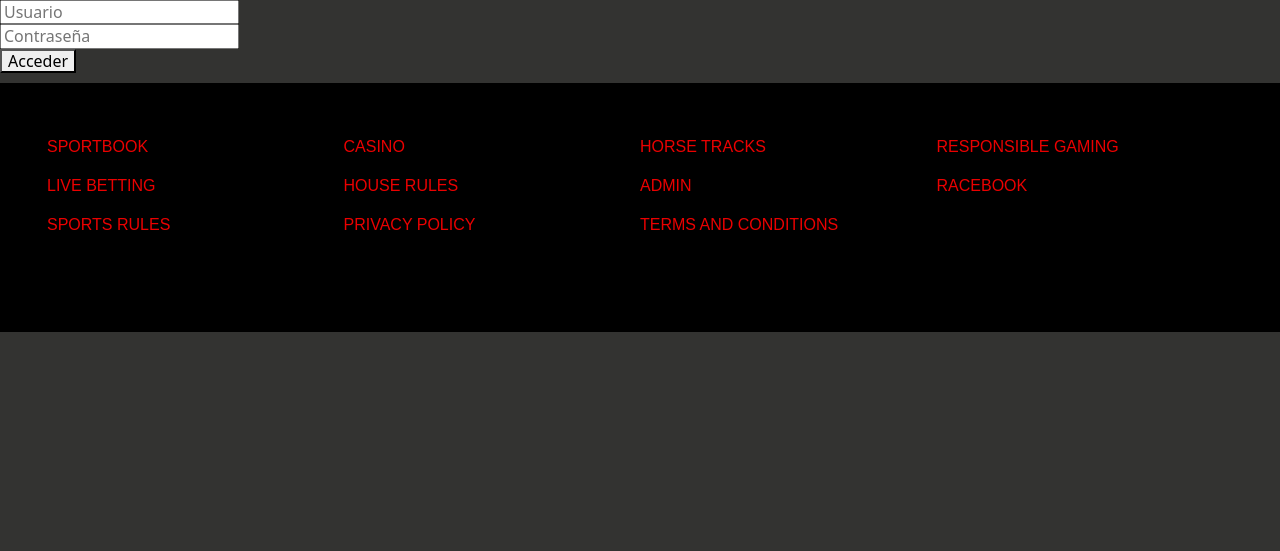
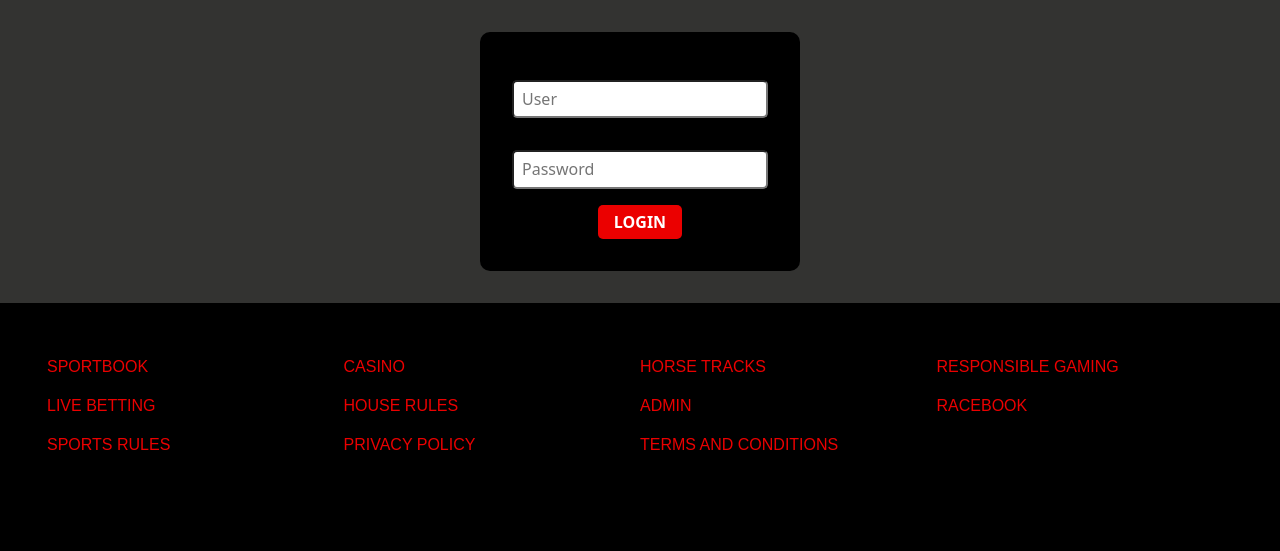
Before and after one commit to Nixon-fj/playdaredavil.com, a PHP site: page /login.html in a window 1280 px wide. Shown: the part 83-634 px from the top of the page. Run offline with PHP 8.4, Linux system fonts and the light colour scheme.

Commit message:
correcion del login

```diff
--- a/login.html
+++ b/login.html
@@ -34,41 +34,35 @@
         </div>
     </nav>
     <main role="main">
-        <!-- ----------------------------------------------------------- -->
-        <!-- <div class="login-container ">
-            <div id="loginM" class="login-container-form form-login d-flex d-md-none">
-                <form id="login-form" name="login-form" class="signUp__form" action="<?php echo M_LOGIN_URL; ?>" method="post">   <input type="hidden" name="siteID" id="siteID" value="<?php echo DGS_SITEID; ?>" />
-                    <input type="hidden" name="errorURL" value="<?php echo SITE_URL; ?>/?login-error" />
-                    <div class="">
-                        <input type="text" id="account" name="account" value="" placeholder="Usuario" class="signUp__form--input" />
+
+        <div class="login-container mx-auto">
+            <div id="loginD" class="d-none d-lg-flex flex-column mx-auto">
+                <form id="login-form" name="login-form" class="d-flex flex-column justify-content-center" action="<?php echo LOGIN_URL; ?>" method="post"> <input type="hidden" name="siteID" id="siteID" value="<?php echo DGS_SITEID; ?>" />
+                    <input type="hidden" name="errorURL" value="<?php echo SITE_URL; ?>?login-error"/>
+                    <div class="d-flex flex-column justify-content-center">
+                        <input type="text" id="account" name="account" value="" placeholder="User" class="login-input"/>
+                        <input type="password" id="password" name="password" value="" placeholder="Password" class="login-input"/>
                     </div>
-                    <div class="">
-                        <input type="password" id="password" name="password" value="" placeholder="Contrase&ntilde;a" class="signUp__form--input" />
-                    </div>
-                    <div class="">
-                        <button type="submit" class="btn-login" id="login-form-submit" name="login-form-submit" value="login">Acceder</button>
+                    <div class="mx-auto">
+                        <button type="submit" class="login-btn" id="login-form-submit" name="login-form-submit" value="login">LOGIN</button>
                     </div>
                 </form>
             </div>
-        </div> -->
+            <!-- ********************************mobile************************************************ -->
 
-        <!-- -------------------------------------------------------------- -->
-
-        <div class=" ">
-            <div id="loginD" class="">
-                <form id="login-form" name="login-form" class="" action="<?php echo LOGIN_URL; ?>" method="post"> <input type="hidden" name="siteID" id="siteID" value="<?php echo DGS_SITEID; ?>" />
-                    <input type="hidden" name="errorURL" value="<?php echo SITE_URL; ?>/?login-error" />
-                    <div >
-                        <input type="text" id="account" name="account" value="" placeholder="Usuario" class="" />
+            <div id="loginM" class="d-flex flex-column d-lg-none">
+                <form id="login-form" name="login-form" class="d-flex flex-column justify-content-center" action="<?php echo M_LOGIN_URL; ?>" method="post"><input type="hidden" name="siteID" id="siteID" value="<?php echo DGS_SITEID; ?>" />
+                    <input type="hidden" name="errorURL" value="<?php echo SITE_URL; ?>?login-error" />
+                    <div class="d-flex flex-column justify-content-center">
+                        <input type="text" id="account" name="account" placeholder="User" class="login-input" />
+                        <input type="password" id="password" name="password" placeholder="Password" class="login-input" />
                     </div>
-                    <div >
-                        <input type="password" id="password" name="password" value="" placeholder="Contrase&ntilde;a" class="" />
-                    </div>
-                    <div >
-                        <button type="submit" class="" id="login-form-submit" name="login-form-submit" value="login">Acceder</button>
+                    <div class="mx-auto">
+                        <button type="submit" class="login-btn" id="login-form-submit" name="login-form-submit" value="login">LOGIN</button>
                     </div>
                 </form>
             </div>
+
         </div>
 
     </main>
--- a/public/css/styles.css
+++ b/public/css/styles.css
@@ -674,76 +674,25 @@ body {
     row-gap: 2rem; }
 
 .login-container {
-  margin: 0 auto;
-  width: calc(100% - 30px);
-  max-width: 1275px;
-  display: flex;
-  justify-content: center;
-  margin-top: 50px;
-  margin-bottom: 100px; }
-  @media screen and (min-width: 1024px) {
-    .login-container {
-      margin-top: 100px;
-      margin-bottom: 200px; } }
-  .login-container-form {
-    width: 100%;
-    max-width: 342px;
-    border: 1px;
-    border-radius: 10px 10px 10px 10px;
-    background-color: #000;
-    padding: 15px;
-    margin-left: 10px;
-    margin-right: 10px; }
-    @media screen and (min-width: 992px) {
-      .login-container-form {
-        margin: 0;
-        width: 50%;
-        max-width: 100%;
-        border-radius: 10px 0px 0px 10px; } }
-    .login-container-form h2 {
-      width: 100%;
-      margin-top: 46px;
-      color: #EB0000;
-      text-align: center; }
-    .login-container-form .signUp {
-      width: 100%;
-      display: flex;
-      justify-content: center; }
-    .login-container-form .signUp__form {
-      width: 100%;
-      max-width: 402px;
-      height: 307px;
-      display: flex;
-      margin-top: 0px;
-      flex-direction: column;
-      justify-content: space-between; }
-      @media screen and (min-width: 992px) {
-        .login-container-form .signUp__form {
-          height: 350px;
-          margin-top: 20px; } }
-      .login-container-form .signUp__form--label {
-        color: #FFFFFF; }
-      .login-container-form .signUp__form--input {
-        height: 55px;
-        border: 1px solid;
-        border-radius: 5px; }
-      .login-container-form .signUp__form .btn-login {
-        height: 46px;
-        border: 1px;
-        border-radius: 10px;
-        font-size: 22px;
-        font-weight: 900;
-        color: #FFFFFF;
-        background-color: #EB0000; }
-        .login-container-form .signUp__form .btn-login:hover {
-          background-color: #cd3439; }
-  .login-container-img {
-    width: 50%;
-    border: 1px;
-    border-radius: 0px 10px 10px 0px; }
-    .login-container-img img {
-      border: 1px;
-      border-radius: 0px 10px 10px 0px; }
+  width: 25%;
+  min-width: 300px;
+  margin: 2rem auto;
+  background-color: #000;
+  padding: 2rem;
+  border-radius: 10px; }
+
+.login-input {
+  margin: 1rem 0;
+  padding: 0.5rem;
+  border-radius: 5px; }
+
+.login-btn {
+  background-color: #EB0000;
+  padding: 0.5rem 1rem;
+  font-weight: 600;
+  color: #FFFFFF;
+  border-radius: 5px;
+  border: none; }
 
 .house-rules {
   padding: 3rem 0;
@@ -1177,7 +1126,7 @@ footer {
   z-index: 1000;
   width: 100%;
   height: 61px;
-  background-color: #df1931;
+  background-color: #EB0000;
   align-items: center; }
   .footerNav .topMenu-container {
     width: 100%;
--- a/sass/components/_footer.scss
+++ b/sass/components/_footer.scss
@@ -103,7 +103,7 @@ footer{
     z-index: 1000;
     width: 100%;
     height: 61px;
-    background-color: $deep-yellow;
+    background-color: $light-yellow;
     align-items: center;
     .topMenu-container{
         width: 100%;
--- /dev/null
+++ b/sass/components/_login.scss
@@ -0,0 +1,21 @@
+.login-container{
+    width: 25%;
+    min-width: 300px;
+    margin: 2rem auto;
+    background-color: $deep-blue;
+    padding: 2rem;
+    border-radius: 10px;
+}
+.login-input{
+    margin: 1rem 0;
+    padding: 0.5rem;
+    border-radius: 5px;
+}
+.login-btn{
+    background-color: $light-yellow;
+    padding: 0.5rem 1rem;
+    font-weight: 600;
+    color: $white;
+    border-radius: 5px;
+    border: none;
+}
```
Also changed, not shown: sass/colores/_colores.scss (line endings or trailing spaces).
